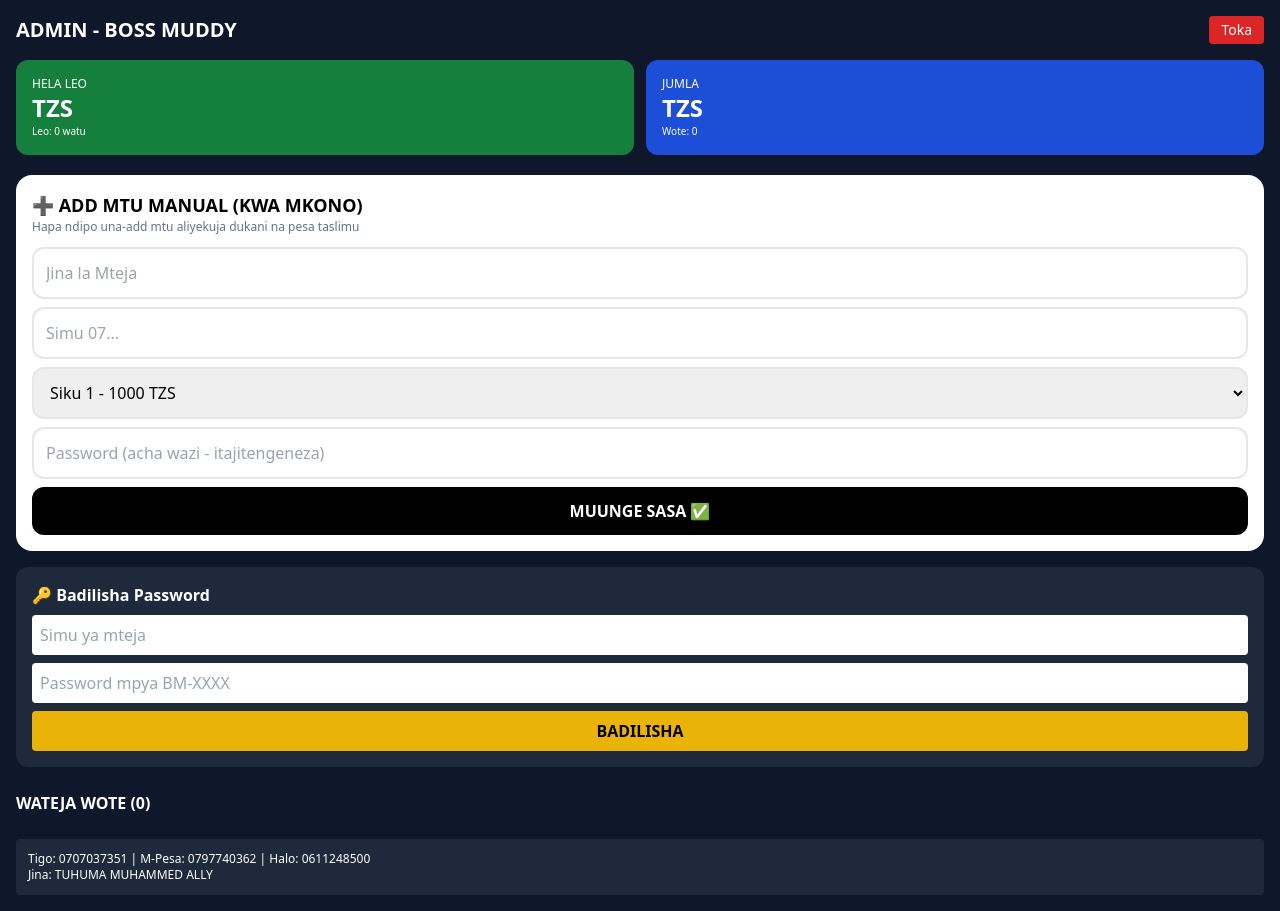
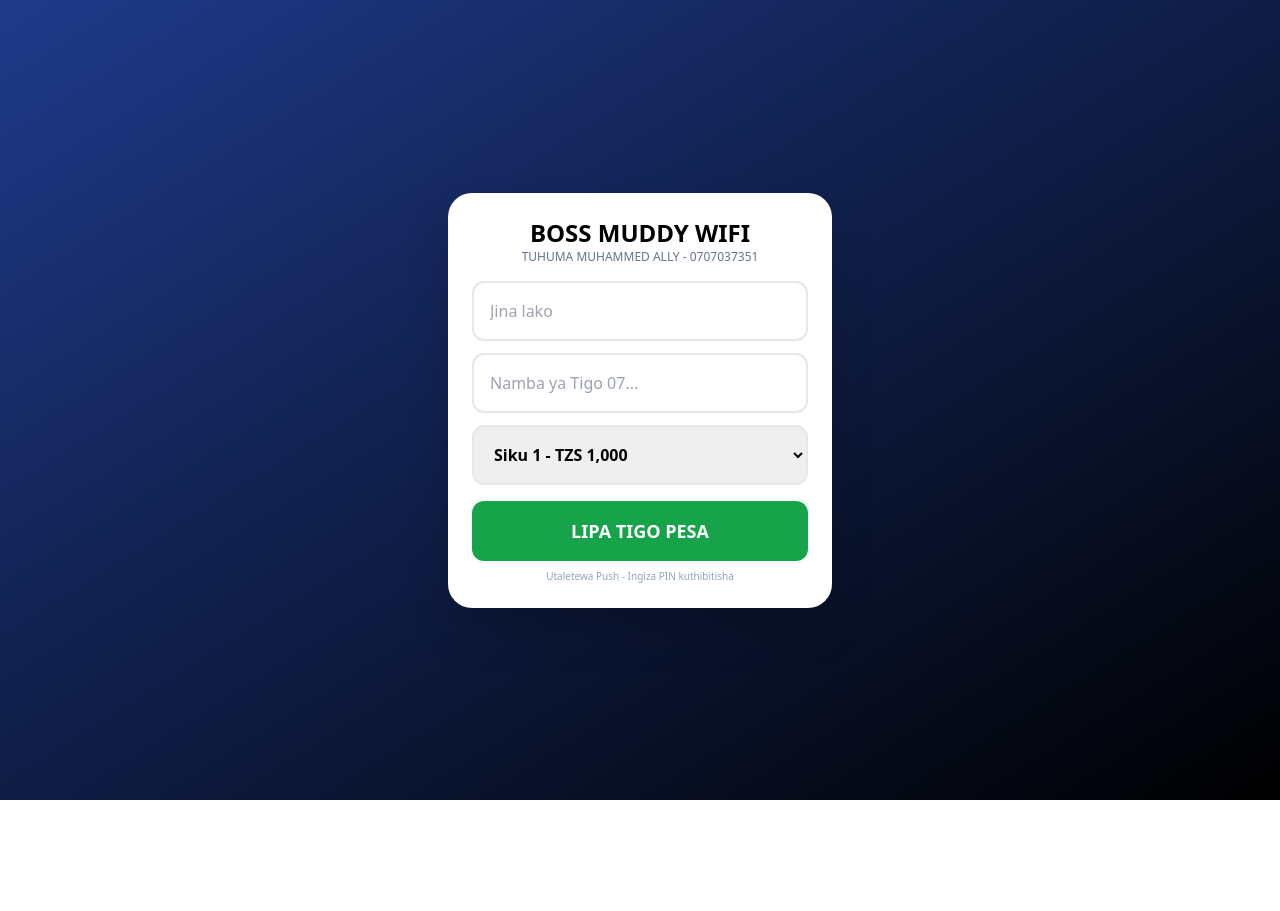
Before and after one commit to muhammedwaziri34-oss/boss-muddy, a Flask app: page / in a window 1280 px wide. After the commit the page ends 800 px from the top, so only its background shows below. Run offline with Flask 3, Linux system fonts and the light colour scheme; some libraries are stand-ins or nearby versions.

Commit message:
Update index.html

```diff
--- a/templates/index.html
+++ b/templates/index.html
@@ -1,39 +1,55 @@
-<!DOCTYPE html><html><head><meta charset="utf-8"><meta name="viewport" content="width=device-width,initial-scale=1"><script src="https://cdn.tailwindcss.com"></script><title>Admin - Boss Muddy</title></head>
-<body class="bg-slate-900 text-white p-4">
-<div class="flex justify-between items-center"><h1 class="text-xl font-bold">ADMIN - BOSS MUDDY</h1><a href="/admin/logout" class="bg-red-600 px-3 py-1 rounded text-sm">Toka</a></div>
+<!DOCTYPE html>
+<html lang="sw">
+<head>
+<meta charset="UTF-8"><meta name="viewport" content="width=device-width,initial-scale=1">
+<script src="https://cdn.tailwindcss.com"></script>
+<title>Boss Muddy - WIFI</title>
+</head>
+<body class="bg-gradient-to-br from-blue-900 to-black min-h-screen flex items-center justify-center p-4 text-white">
+<div class="bg-white text-black w-full max-w-sm rounded-3xl p-6 shadow-2xl">
+<h1 class="text-2xl font-black text-center">BOSS MUDDY WIFI</h1>
+<p class="text-center text-xs text-slate-500">TUHUMA MUHAMMED ALLY - 0707037351</p>
 
-<div class="grid grid-cols-2 gap-3 mt-4">
-<div class="bg-green-700 p-4 rounded-xl"><p class="text-xs">HELA LEO</p><p class="text-2xl font-bold">{{hela_leo}} TZS</p><p class="text-[10px]">Leo: {{wateja_leo|length}} watu</p></div>
-<div class="bg-blue-700 p-4 rounded-xl"><p class="text-xs">JUMLA</p><p class="text-2xl font-bold">{{hela_mwezi}} TZS</p><p class="text-[10px]">Wote: {{wateja|length}}</p></div>
+<div id="formDiv">
+<input id="jina" placeholder="Jina lako" class="w-full p-4 border-2 rounded-xl mt-4" required>
+<input id="simu" placeholder="Namba ya Tigo 07..." class="w-full p-4 border-2 rounded-xl mt-3" required>
+<select id="aina" class="w-full p-4 border-2 rounded-xl mt-3 font-bold">
+<option value="siku">Siku 1 - TZS 1,000</option>
+<option value="mwezi">Mwezi - TZS 10,000</option>
+</select>
+<button onclick="lipa()" id="btnLipa" class="w-full bg-green-600 text-white p-4 rounded-xl mt-4 font-black text-lg">LIPA TIGO PESA</button>
+<p class="text-[10px] text-center mt-2 text-slate-400">Utaletewa Push - Ingiza PIN kuthibitisha</p>
 </div>
 
-<!-- ADD MTU MANUAL HAPA NDANI YA LOGIN -->
-<div class="bg-white text-black p-4 rounded-2xl mt-5">
-<h2 class="font-black text-lg">➕ ADD MTU MANUAL (KWA MKONO)</h2>
-<p class="text-xs text-slate-500">Hapa ndipo una-add mtu aliyekuja dukani na pesa taslimu</p>
-<form action="/admin/add" method="POST" class="grid gap-2 mt-3">
-<input name="jina" placeholder="Jina la Mteja" required class="p-3 border-2 rounded-xl">
-<input name="simu" placeholder="Simu 07..." required class="p-3 border-2 rounded-xl">
-<select name="aina" class="p-3 border-2 rounded-xl"><option value="siku">Siku 1 - 1000 TZS</option><option value="mwezi">Mwezi - 10000 TZS</option></select>
-<input name="password" placeholder="Password (acha wazi - itajitengeneza)" class="p-3 border-2 rounded-xl">
-<button class="bg-black text-white p-3 rounded-xl font-bold">MUUNGE SASA ✅</button>
-</form>
+<div id="successDiv" class="hidden text-center">
+<div class="text-6xl">✅</div>
+<h2 class="text-xl font-black mt-2">MALIPO YAMEFANIKIWA!</h2>
+<p class="text-sm mt-2">Password yako ya WIFI ni:</p>
+<div class="bg-black text-yellow-400 text-3xl font-black p-4 rounded-xl mt-3 tracking-widest" id="passShow">BOSS15</div>
+<p class="text-xs mt-3">Unganisha WIFI: <b>BossMuddy-WIFI</b></p>
+<button onclick="location.reload()" class="mt-4 text-xs underline">Rudi</button>
 </div>
 
-<div class="bg-slate-800 p-4 rounded-xl mt-4">
-<h2 class="font-bold">🔑 Badilisha Password</h2>
-<form action="/admin/set-password" method="POST" class="grid gap-2 mt-2">
-<input name="simu" placeholder="Simu ya mteja" required class="p-2 text-black rounded">
-<input name="new_password" placeholder="Password mpya BM-XXXX" required class="p-2 text-black rounded">
-<button class="bg-yellow-500 text-black p-2 rounded font-bold">BADILISHA</button>
-</form>
 </div>
 
-<div class="mt-6"><h2 class="font-bold">WATEJA WOTE ({{wateja|length}})</h2>
-{% for m in wateja %}
-<div class="bg-slate-800 p-3 rounded mt-2 flex justify-between text-sm"><div><b>{{m.jina}}</b> - {{m.simu}}<br><span class="bg-black text-yellow-400 px-2 py-1 rounded text-xs">PASS: {{m.password}}</span> - {{m.lipwa}} TZS<br><small>{{m.siku[:16] if m.siku else ''}}</small></div><form action="/admin/delete/{{m.id}}" method="POST"><button class="bg-red-600 px-2 py-1 rounded text-xs">Futa</button></form></div></div>
-{% endfor %}
-</div>
-
-<div class="bg-slate-800 p-3 rounded mt-6 text-xs"><p>Tigo: {{mitandao.tigo}} | M-Pesa: {{mitandao.vodacom}} | Halo: {{mitandao.halotel}}<br>Jina: {{jina}}</p></div>
-</body></html>
+<script>
+async function lipa(){
+ const jina=document.getElementById('jina').value;
+ const simu=document.getElementById('simu').value;
+ const aina=document.getElementById('aina').value;
+ if(!jina ||!simu){alert('Weka Jina na Namba!'); return;}
+ const amount = aina==='siku'?1000:10000;
+ document.getElementById('btnLipa').innerText='Inatuma Push...';
+ try{
+  const res = await fetch('/api/lipa-push',{method:'POST',headers:{'Content-Type':'application/json'},body:JSON.stringify({phone:simu, amount:amount, jina:jina})});
+  const data = await res.json();
+  if(data.success){
+   document.getElementById('formDiv').classList.add('hidden');
+   document.getElementById('successDiv').classList.remove('hidden');
+   document.getElementById('passShow').innerText=data.password;
+  }else{alert('Imeshindikana'); document.getElementById('btnLipa').innerText='LIPA TIGO PESA';}
+ }catch(e){alert('Error: '+e); document.getElementById('btnLipa').innerText='LIPA TIGO PESA';}
+}
+</script>
+</body>
+</html>
```
